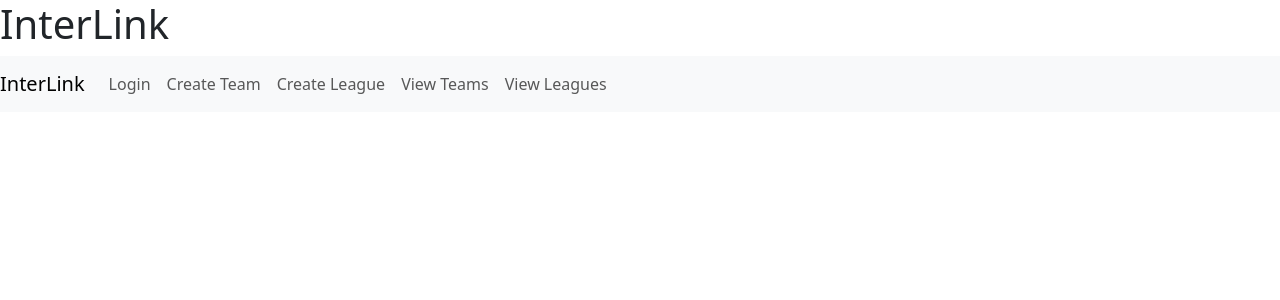
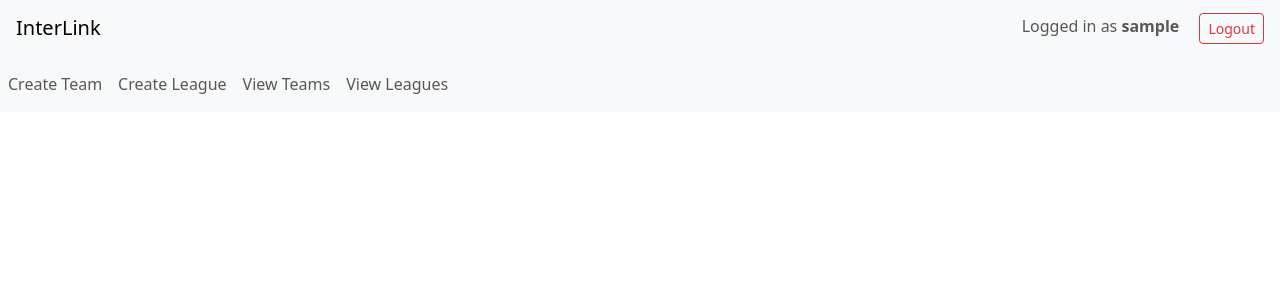
Before and after one commit to IWU-CS253/Interlink, a Flask app: page / in a window 1280 px wide. Shown: the top 300 px of the page. Run offline with Flask 3, Linux system fonts and the light colour scheme; the visitor is signed in with stand-in values (Sample User, id 1).

Commit message:
Changed homepage and layout to be more user friendly with login/logout

```diff
--- a/app.py
+++ b/app.py
@@ -108,7 +108,7 @@ def create_team():
 @app.route('/login', methods=['GET','POST'])
 def login():
     error = None
-    #Try To logi
+    #Try To log in
     if request.method == 'POST':
         username = (request.form.get('username') or '').strip()
         password = request.form.get('password') or ''
@@ -187,3 +187,7 @@ def submit_score():
         score1 = request.form['score1']
         score2 = request.form['score2']
     return render_template('example_scores.html')
+
+@app.route('/del_team', methods=['GET','POST'])
+def del_team():
+    return render_template('/')
--- a/templates/homepage.html
+++ b/templates/homepage.html
@@ -1,15 +1,12 @@
 {% extends "layout.html" %}
 {% block body %}
     <nav class="navbar navbar-expand-lg navbar-light bg-light">
-        <a class="navbar-brand" href="{{ url_for('home_page') }}">InterLink</a>
+
         <button class="navbar-toggler" type="button" data-toggle="collapse" data-target="#navbarNav" aria-controls="navbarNav" aria-expanded="false" aria-label="Toggle navigation">
             <span class="navbar-toggler-icon"></span>
         </button>
         <div class="collapse navbar-collapse" id="navbarNav">
             <ul class="navbar-nav">
-                <li class="nav-item">
-                    <a class="nav-link" href="{{ url_for('login') }}">Login</a>
-                </li>
                 <li class="nav-item">
                     <a class="nav-link" href="{{ url_for('team_creation') }}">Create Team</a>
                 </li>
@@ -24,5 +21,7 @@
                 </li>
             </ul>
         </div>
+
     </nav>
+
 {% endblock %}
--- a/templates/layout.html
+++ b/templates/layout.html
@@ -6,9 +6,21 @@
         <link href="https://cdn.jsdelivr.net/npm/bootstrap@5.3.8/dist/css/bootstrap.min.css" rel="stylesheet" integrity="sha384-sRIl4kxILFvY47J16cr9ZwB07vP4J8+LH7qKQnuqkuIAvNWLzeN8tE5YBujZqJLB" crossorigin="anonymous">
     </head>
     <body>
-       <h1>
-           <a class="navbar-brand" href="{{ url_for('home_page') }}#">InterLink</a>
-       </h1>
+    <nav class="navbar navbar-expand-lg navbar-light bg-light px-3">
+        <a class="navbar-brand" href="{{ url_for('home_page') }}">InterLink</a>
+
+        <div class="ms-auto">
+            {% if session.get('logged_in') %}
+                <span class="navbar-text me-3">
+                    Logged in as <strong>{{ session['username'] }}</strong>
+                </span>
+                <a class="btn btn-outline-danger btn-sm" href="{{ url_for('logout') }}">Logout</a>
+            {% else %}
+                <a class="btn btn-outline-primary btn-sm" href="{{ url_for('login') }}">Login</a>
+            {% endif %}
+        </div>
+    </nav>
+
        <script src="https://cdn.jsdelivr.net/npm/bootstrap@5.3.8/dist/js/bootstrap.bundle.min.js" integrity="sha384-FKyoEForCGlyvwx9Hj09JcYn3nv7wiPVlz7YYwJrWVcXK/BmnVDxM+D2scQbITxI" crossorigin="anonymous"></script>
         {% block body %}
 
```
